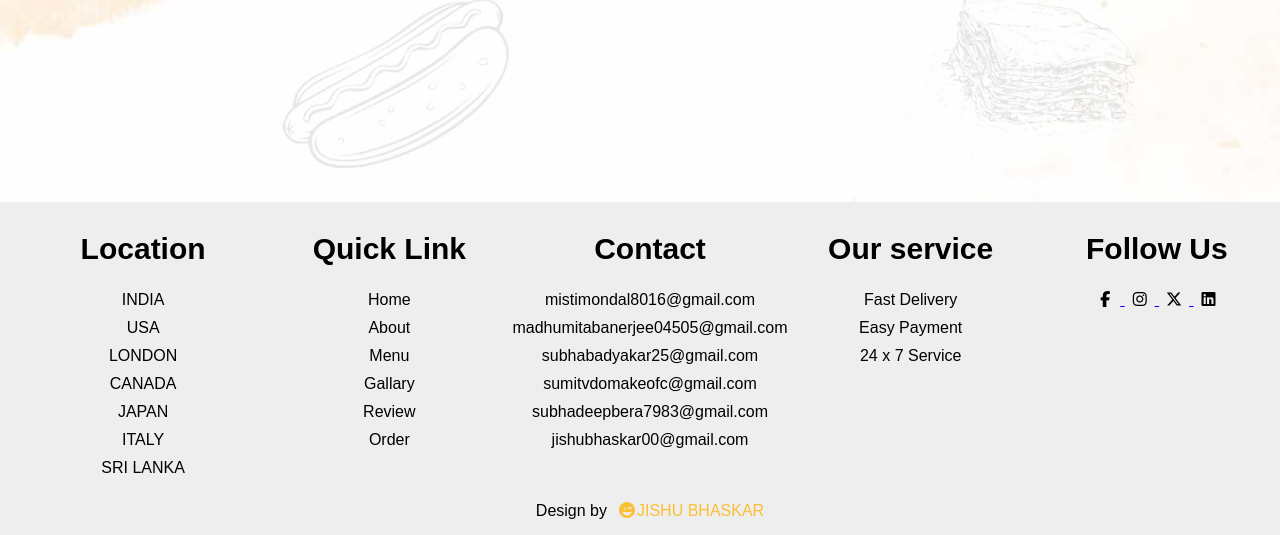
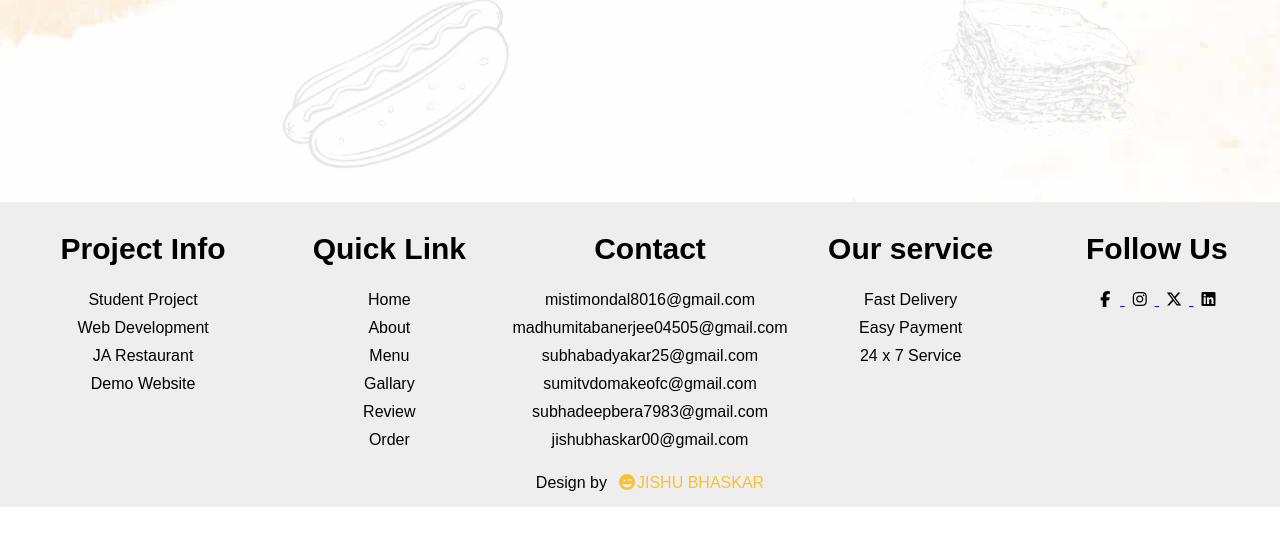
Before and after one commit to jishubhaskar00-afk/Restaurant-website, a plain HTML site: page index.html in a window 1280 px wide. Shown: the part 8016-8551 px from the top of the page. After the commit the page ends 8523 px from the top, so only its background shows below. Drawn offline with Linux system fonts and the light colour scheme.

Commit message:
Update index.html

```diff
--- a/index.html
+++ b/index.html
@@ -53,7 +53,7 @@
             dishes prepared with fresh ingredients and care, offering something
             for every food lover. Whether you’re enjoying a meal with family,
             meeting friends, or simply looking for a satisfying bite,
-            Bhaskar Restaurant is the perfect place to enjoy great food and happy
+            JA Restaurant is the perfect place to enjoy great food and happy
             moments.
         </p>
 
@@ -962,14 +962,11 @@
         <div class="footer_main">
 
             <div class="footer_tag">
-                <h2>Location</h2>
-                <p>INDIA</p>
-                <p>USA</p>
-                <p>LONDON</p>
-                <p>CANADA</p>
-                <p>JAPAN</p>
-                <p>ITALY</p>
-                <p>SRI LANKA</p>
+                <h2>Project Info</h2>
+                <p>Student Project</p>
+                <p>Web Development</p>
+                <p>JA Restaurant</p>
+                <p>Demo Website</p>
             </div>
 
             <div class="footer_tag">
```
